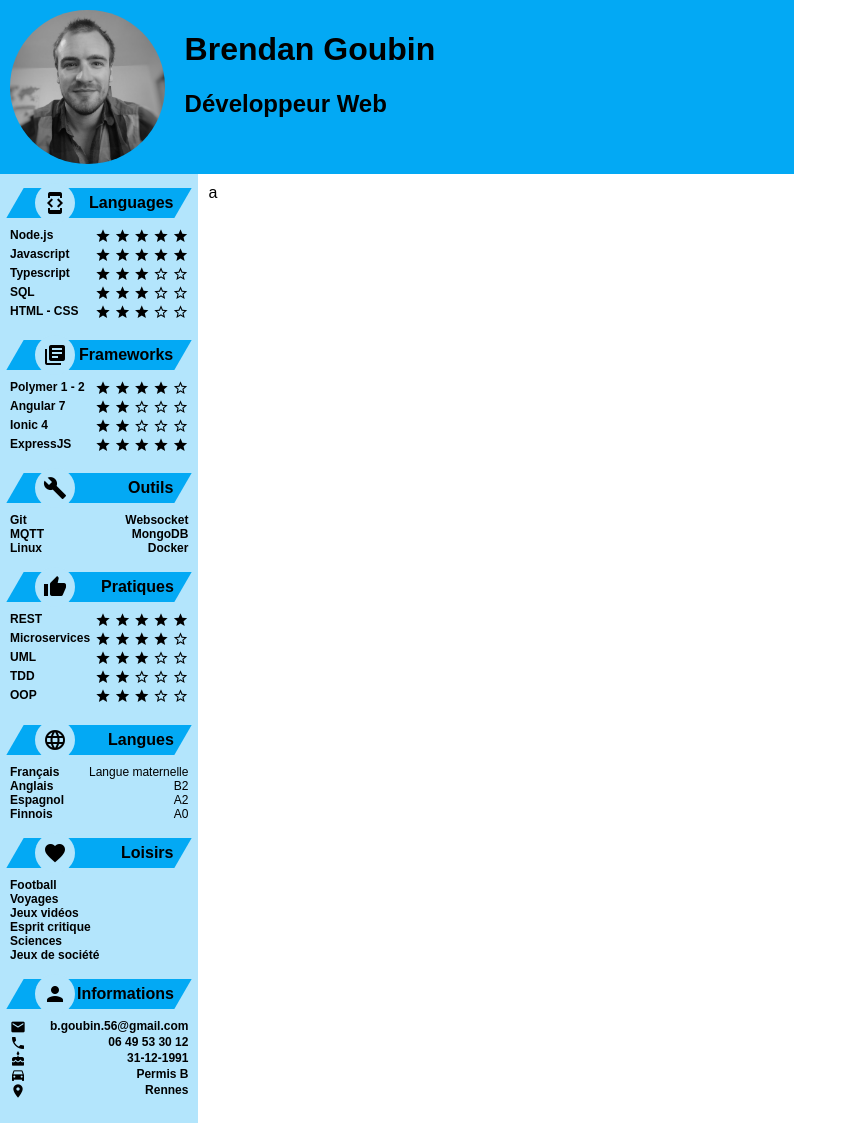
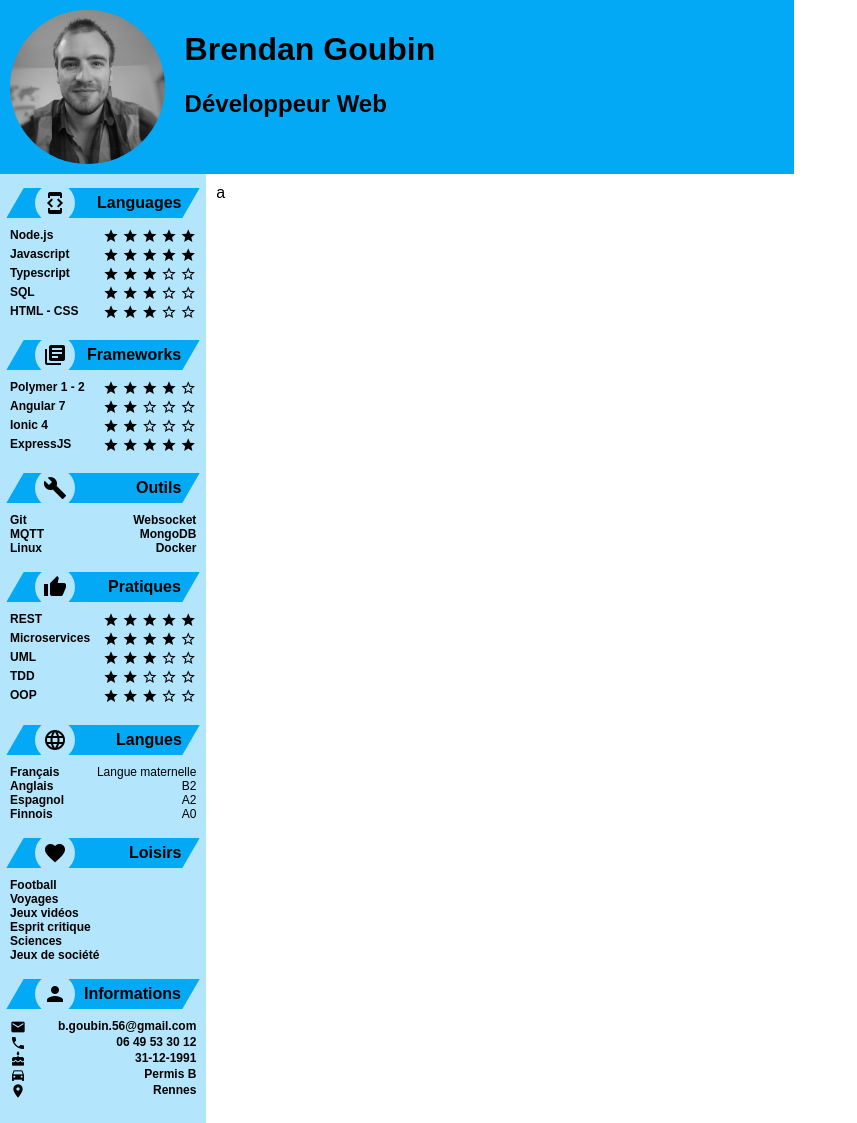
Before and after one commit to Billos/resume-old, a Jekyll site: the page built from index.md, in a window 1280 px wide. Shown: the whole page, without its empty margins (0-857 px from the left). Built offline with Jekyll 4.4.1, drawn with Linux system fonts in a browser that asks for light colours; some web fonts are replaced.

Commit message:
space for some words

```diff
--- a/_sass/_base.scss
+++ b/_sass/_base.scss
@@ -10,7 +10,7 @@ $primary-text-color:   #212121;
 $secondary-text-color: #757575;
 $divider-color:        #BDBDBD;
 
-$column-width: 25%;
+$column-width: 26%;
 $padding: 10px;
 
 html, body, main {
```
